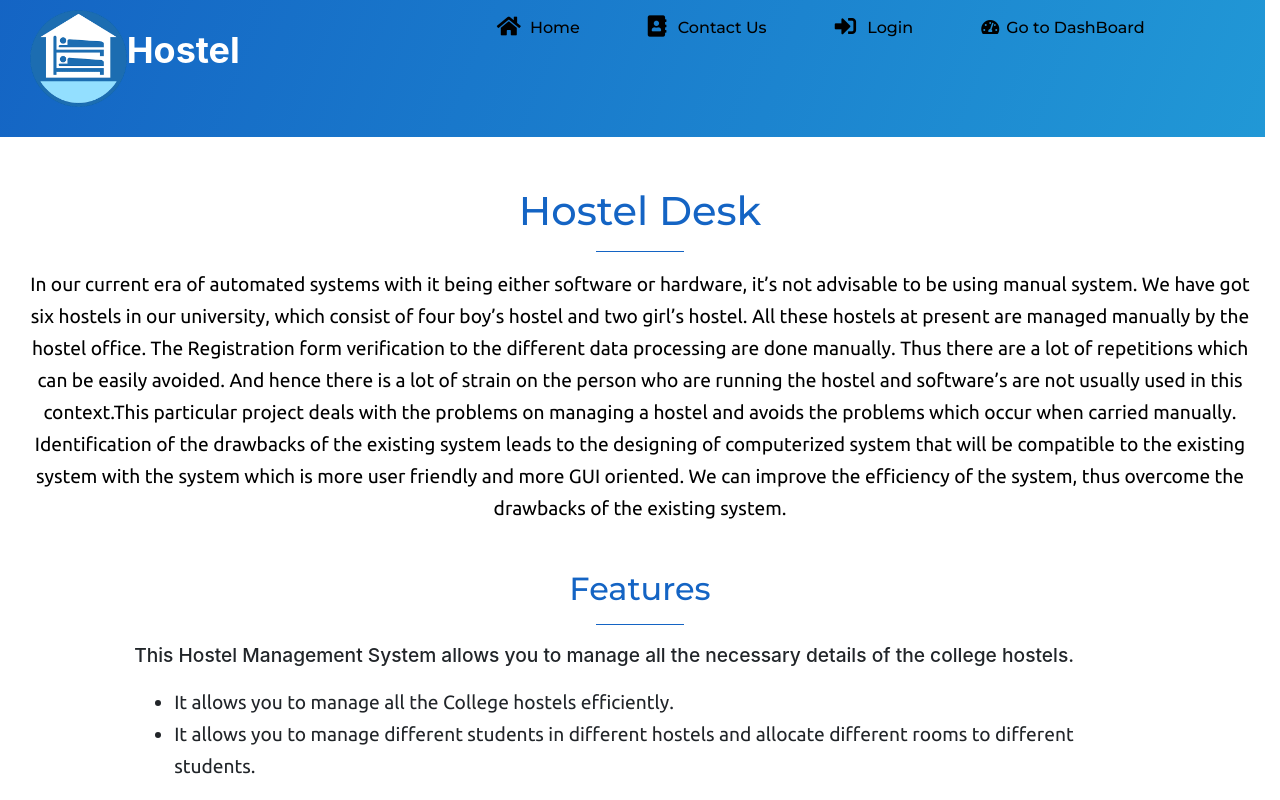
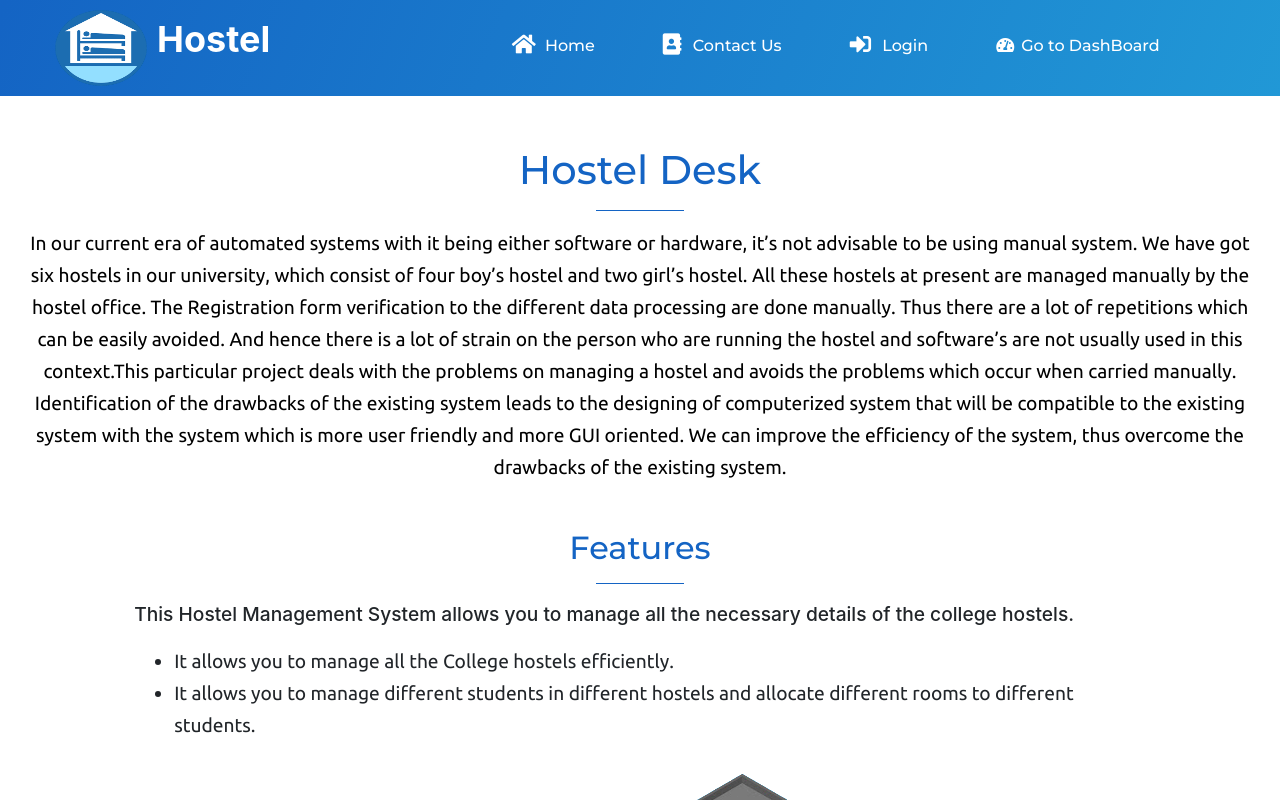
Before and after one commit to sambhavNanostuffs/hostel-management-fronted, a React (Create React App) app: page /home in a window 1280 px wide. Built offline with nearby package versions, Linux system fonts and the light colour scheme.

Commit message:
sidebar fix

```diff
--- a/src/App.css
+++ b/src/App.css
@@ -43,13 +43,14 @@ body {
   background-color: white;
 }
 .header {
-  padding-top: 10px;
+  /* padding-top: 10px; */
   padding-right: 0;
   padding-left: 30px;
 }
 .hms {
-  height: 25%;
-  width: 25%;
+  height: 6rem;
+  width: 7rem;
+  padding: 10px;
 }
 .pec {
   padding-top: 1.5%;
@@ -95,14 +96,6 @@ body {
 
 /* Home Component */
 
-.topSection {
-  background-image: linear-gradient(
-    111.5deg,
-    rgba(20, 100, 196, 1) 0.4%,
-    rgba(33, 152, 214, 1) 100.2%
-  );
-  padding-bottom: 30px;
-}
 .describe {
   color: black;
   padding-bottom: 30px;
@@ -219,9 +212,11 @@ i.info {
   padding-left: 60px;
   font-family: "Ubuntu", sans-serif;
 }
-
-.inline {
-  display: inline-block;
+.me {
+  font-size: 1rem;
+  box-shadow: none;
+  color: white;
+  margin-top: 6px;
 }
 .myForm {
   font-family: "Montserrat", sans-serif;
@@ -233,10 +228,7 @@ strong {
 .pad {
   padding-left: 50%;
 }
-.me {
-  box-shadow: none;
-  color: black;
-}
+
 .card {
   border-radius: 0;
   border-color: rgb(101, 131, 212);
@@ -322,6 +314,7 @@ strong {
 
 .mainSection {
   min-height: 500px;
+  flex: 80%;
 }
 .class-col {
   display: inline-block;
@@ -336,3 +329,26 @@ strong {
 .rightContainer {
   padding-right: 3rem;
 }
+.mainContainer {
+  display: flex;
+  flex-direction: column;
+  min-height: 100vh;
+}
+
+.topSection {
+  margin: 0;
+  background-image: linear-gradient(
+    111.5deg,
+    rgba(20, 100, 196, 1) 0.4%,
+    rgba(33, 152, 214, 1) 100.2%
+  );
+  /* padding-bottom: 30px; */
+  flex: 10%;
+}
+
+.me :focus {
+  color: black;
+}
+.me :hover {
+  color: black;
+}
--- a/src/components/MainComponent.js
+++ b/src/components/MainComponent.js
@@ -1,21 +1,49 @@
-import React, { Component } from 'react';
-import Header from './Header';
-import Bar from './NavComponent';
-import Footer from './Footer';
-import Home from './HomeComponent';
-import { Switch, Route, Redirect, withRouter } from 'react-router-dom';
-import Admin from './AdminMainComponent';
-import Contact from './ContactComponent';
-import Student from './StudentMainComponent';
-import { connect } from 'react-redux';
-import LoginForm from './LoginForm';
+import React, { Component } from "react";
+import Header from "./Header";
+import Bar from "./NavComponent";
+import Footer from "./Footer";
+import Home from "./HomeComponent";
+import { Switch, Route, Redirect, withRouter } from "react-router-dom";
+import Admin from "./AdminMainComponent";
+import Contact from "./ContactComponent";
+import Student from "./StudentMainComponent";
+import { connect } from "react-redux";
+import LoginForm from "./LoginForm";
 import {
-    postArchitecture, postComplaint, postEmployee, postMeal, postMealbill, postNotice, postSalary,
-    postSeatallocation, postStudent, fetchArchitecture, fetchComplaints, fetchEmployees, fetchMealbill,
-    fetchMeals, updateMeal, fetchNotices, fetchSalaries, fetchSeatallocation, fetchStudents, deleteComplaint, deleteSeatAllocation,
-    deleteEmployee, deleteNotice, deleteMealbill, deleteSalary, deleteStudent, logoutUser, loginUser, updateStudent, updateEmployee, updateMealbill, updateSeatAllocation, updateSalary
-} from '../redux/actionCreators';
-
+  postArchitecture,
+  postComplaint,
+  postEmployee,
+  postMeal,
+  postMealbill,
+  postNotice,
+  postSalary,
+  postSeatallocation,
+  postStudent,
+  fetchArchitecture,
+  fetchComplaints,
+  fetchEmployees,
+  fetchMealbill,
+  fetchMeals,
+  updateMeal,
+  fetchNotices,
+  fetchSalaries,
+  fetchSeatallocation,
+  fetchStudents,
+  deleteComplaint,
+  deleteSeatAllocation,
+  deleteEmployee,
+  deleteNotice,
+  deleteMealbill,
+  deleteSalary,
+  deleteStudent,
+  logoutUser,
+  loginUser,
+  updateStudent,
+  updateEmployee,
+  updateMealbill,
+  updateSeatAllocation,
+  updateSalary,
+} from "../redux/actionCreators";
 
 const mapDispatchToProps = (dispatch) => ({
   postArchitecture: (architecture) => dispatch(postArchitecture(architecture)),
@@ -50,9 +78,8 @@ const mapDispatchToProps = (dispatch) => ({
   updateMealbill: (mealBill) => dispatch(updateMealbill(mealBill)),
   updateSeatAllocation: (seat) => dispatch(updateSeatAllocation(seat)),
   updateSalary: (salary) => dispatch(updateSalary(salary)),
-    updateMeal: (meal) => dispatch(updateMeal(meal))
-
-})
+  updateMeal: (meal) => dispatch(updateMeal(meal)),
+});
 
 const mapStateToProps = (state) => {
   return {
@@ -66,11 +93,10 @@ const mapStateToProps = (state) => {
     seatAllocation: state.seatAllocation,
     complaints: state.complaints,
     auth: state.auth,
-    }
-}
+  };
+};
 
 class Main extends Component {
-
   componentDidMount() {
     if (this.props.auth.isAuthenticated) {
       this.props.fetchEmployees();
@@ -82,61 +108,137 @@ class Main extends Component {
       this.props.fetchSeatallocation();
       this.props.fetchMeals();
       this.props.fetchMealbill();
-            this.props.loginUser(JSON.parse(localStorage.getItem('creds')));
+      this.props.loginUser(JSON.parse(localStorage.getItem("creds")));
     }
   }
 
   render() {
     const AdminRoute = ({ component: Component, ...rest }) => (
-            <Route {...rest} render={(props) => (
-                this.props.auth.isAuthenticated && this.props.auth.admin
-                    ? <Component {...props} />
-                    : <Redirect to={{
-                        pathname: '/home',
-                        state: { from: props.location }
-                    }} />
-            )} />
+      <Route
+        {...rest}
+        render={(props) =>
+          this.props.auth.isAuthenticated && this.props.auth.admin ? (
+            <Component {...props} />
+          ) : (
+            <Redirect
+              to={{
+                pathname: "/home",
+                state: { from: props.location },
+              }}
+            />
+          )
+        }
+      />
     );
 
     const StudentRoute = ({ component: Component, ...rest }) => (
-            <Route {...rest} render={(props) => (
-                this.props.auth.isAuthenticated && !this.props.auth.admin
-                    ? <Component {...props} />
-                    : <Redirect to={{
-                        pathname: '/home',
-                        state: { from: props.location }
-                    }} />
-            )} />
+      <Route
+        {...rest}
+        render={(props) =>
+          this.props.auth.isAuthenticated && !this.props.auth.admin ? (
+            <Component {...props} />
+          ) : (
+            <Redirect
+              to={{
+                pathname: "/home",
+                state: { from: props.location },
+              }}
+            />
+          )
+        }
+      />
     );
 
-
     return (
-            <div>
+      <div className="mainContainer">
         <div className="container-fluid topSection row">
           <Header />
-                    <Bar auth={this.props.auth} loginUser={this.props.loginUser} logoutUser={this.props.logoutUser} />
+          <Bar
+            auth={this.props.auth}
+            loginUser={this.props.loginUser}
+            logoutUser={this.props.logoutUser}
+          />
         </div>
 
         <div className="mainSection">
           <Switch>
             <Route path="/home" component={() => <Home />} />
-                        <Route path="/login" component={() => <LoginForm auth={this.props.auth} loginUser={this.props.loginUser} />} />
-                        <AdminRoute path="/admin" component={() => <Admin auth={this.props.auth} postNotice={this.props.postNotice} postArchitecture={this.props.postArchitecture} postMealbill={this.props.postMealbill} updateStudent={this.props.updateStudent} updateEmployee={this.props.updateEmployee}
-                            employees={this.props.employees} notices={this.props.notices} students={this.props.students} postStudent={this.props.postStudent} postSalary={this.props.postSalary} deleteNotice={this.props.deleteNotice} deleteComplaint={this.props.deleteComplaint}
-                            deleteStudent={this.props.deleteStudent} deleteSeatAllocation={this.props.deleteSeatAllocation} fetchStudents={this.props.fetchStudents} salaries={this.props.salaries} complaints={this.props.complaints} postEmployee={this.props.postEmployee} deleteEmployee={this.props.deleteEmployee} deleteMealbill={this.props.deleteMealbill}
-                            meals={this.props.meals} mealBills={this.props.mealBills} fetchEmployees={this.props.fetchEmployees} seatAllocation={this.props.seatAllocation} architecture={this.props.architecture} deleteSalary={this.props.deleteSalary} updateMealbill={this.props.updateMealbill}
-                            updateSeatAllocation={this.props.updateSeatAllocation} updateSalary={this.props.updateSalary} updateMeal={this.props.updateMeal} postSeatallocation={this.props.postSeatallocation} />} />
+            <Route
+              path="/login"
+              component={() => (
+                <LoginForm
+                  auth={this.props.auth}
+                  loginUser={this.props.loginUser}
+                />
+              )}
+            />
+            <AdminRoute
+              path="/admin"
+              component={() => (
+                <Admin
+                  auth={this.props.auth}
+                  postNotice={this.props.postNotice}
+                  postArchitecture={this.props.postArchitecture}
+                  postMealbill={this.props.postMealbill}
+                  updateStudent={this.props.updateStudent}
+                  updateEmployee={this.props.updateEmployee}
+                  employees={this.props.employees}
+                  notices={this.props.notices}
+                  students={this.props.students}
+                  postStudent={this.props.postStudent}
+                  postSalary={this.props.postSalary}
+                  deleteNotice={this.props.deleteNotice}
+                  deleteComplaint={this.props.deleteComplaint}
+                  deleteStudent={this.props.deleteStudent}
+                  deleteSeatAllocation={this.props.deleteSeatAllocation}
+                  fetchStudents={this.props.fetchStudents}
+                  salaries={this.props.salaries}
+                  complaints={this.props.complaints}
+                  postEmployee={this.props.postEmployee}
+                  deleteEmployee={this.props.deleteEmployee}
+                  deleteMealbill={this.props.deleteMealbill}
+                  meals={this.props.meals}
+                  mealBills={this.props.mealBills}
+                  fetchEmployees={this.props.fetchEmployees}
+                  seatAllocation={this.props.seatAllocation}
+                  architecture={this.props.architecture}
+                  deleteSalary={this.props.deleteSalary}
+                  updateMealbill={this.props.updateMealbill}
+                  updateSeatAllocation={this.props.updateSeatAllocation}
+                  updateSalary={this.props.updateSalary}
+                  updateMeal={this.props.updateMeal}
+                  postSeatallocation={this.props.postSeatallocation}
+                />
+              )}
+            />
             <Route path="/contactus" component={Contact} />
-                        <StudentRoute path="/student" component={() => <Student auth={this.props.auth} postComplaint={this.props.postComplaint} complaints={this.props.complaints}
-                            employees={this.props.employees} notices={this.props.notices} students={this.props.students} salaries={this.props.salaries}
-                            meals={this.props.meals} mealBills={this.props.mealBills} seatAllocation={this.props.seatAllocation} architecture={this.props.architecture} />} />
+            <StudentRoute
+              path="/student"
+              component={() => (
+                <Student
+                  auth={this.props.auth}
+                  postComplaint={this.props.postComplaint}
+                  complaints={this.props.complaints}
+                  employees={this.props.employees}
+                  notices={this.props.notices}
+                  students={this.props.students}
+                  salaries={this.props.salaries}
+                  meals={this.props.meals}
+                  mealBills={this.props.mealBills}
+                  seatAllocation={this.props.seatAllocation}
+                  architecture={this.props.architecture}
+                />
+              )}
+            />
             <Redirect to="/home" />
           </Switch>
         </div>
+        <div className="footer">
           <Footer />
         </div>
-        )
+      </div>
+    );
   }
 }
 
-export default withRouter(connect(mapStateToProps, mapDispatchToProps)(Main));;
+export default withRouter(connect(mapStateToProps, mapDispatchToProps)(Main));
--- a/src/components/leftNav.css
+++ b/src/components/leftNav.css
@@ -11,5 +11,5 @@
   margin-top: 1rem;
 }
 .leftNav {
-  min-height: 67vh;
+  min-height: 80vh;
 }
```
Also changed, not shown: src/components/Footer.js (+4 -4 lines). Lines whose indentation alone changed are shown as unchanged.
